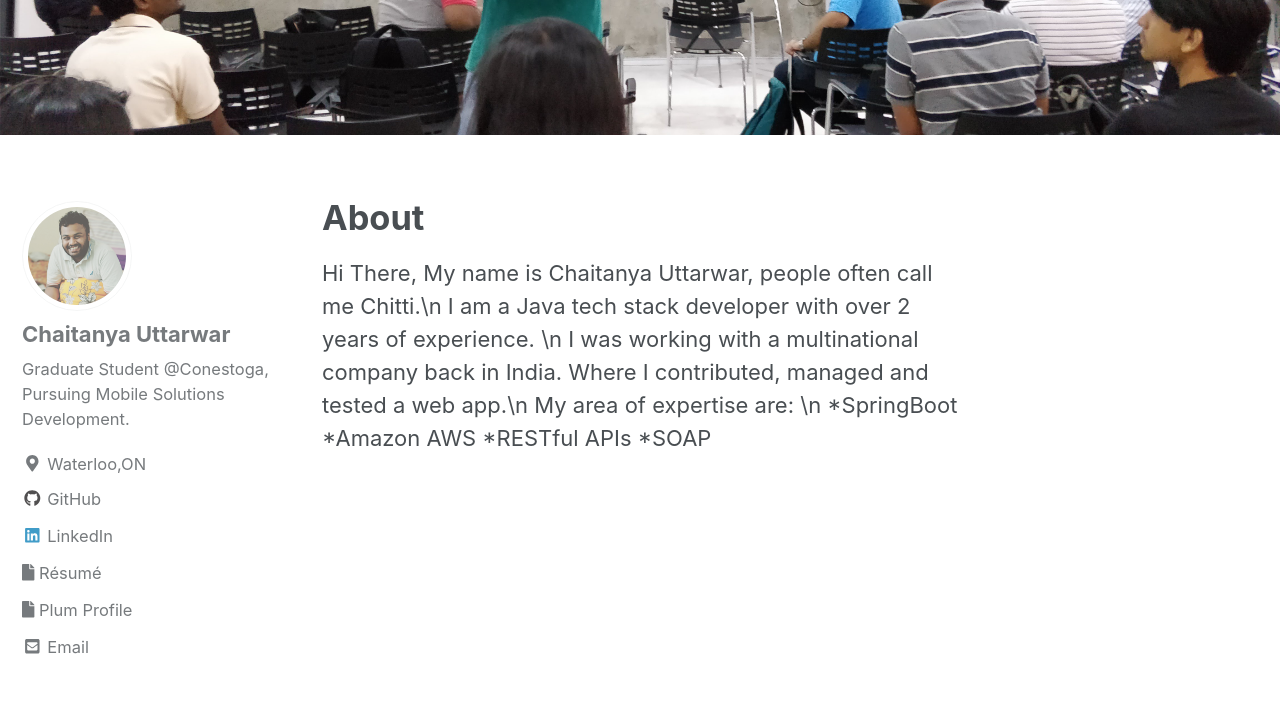
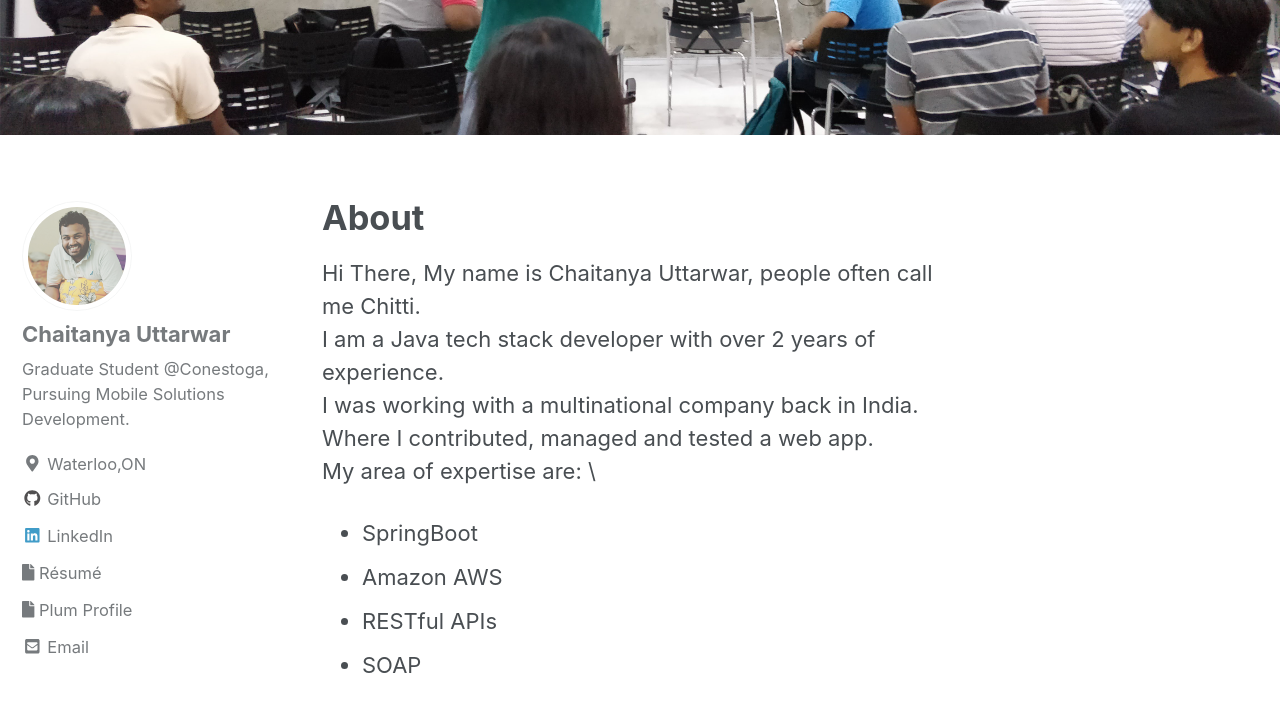
Before and after one commit to chaitanya046/chaitanya046.github.io, a Jekyll site: the page built from _pages/about.md, in a window 1280 px wide and 900 px high, scrolled down 594 px. Shown: the top 712 px of the window. Built offline with Jekyll 4.4.1, drawn with Linux system fonts in a browser that asks for light colours; cached includes are drawn as plain includes; nearby versions of some CDN libraries.

Commit message:
compatible jekyll markdown

```diff
--- a/_pages/about.md
+++ b/_pages/about.md
@@ -8,11 +8,12 @@ header:
 ---
 
 Hi There,
-My name is Chaitanya Uttarwar, people often call me Chitti.\n
-I am a Java tech stack developer with over 2 years of experience. \n
-I was working with a multinational company back in India. Where I contributed, managed and tested a web app.\n
-My area of expertise are: \n
-  *SpringBoot
-  *Amazon AWS
-  *RESTful APIs
-  *SOAP
+My name is Chaitanya Uttarwar, people often call me Chitti.\
+I am a Java tech stack developer with over 2 years of experience. \
+I was working with a multinational company back in India. Where I contributed, managed and tested a web app.\
+My area of expertise are: \
+
+   - SpringBoot
+   - Amazon AWS
+   - RESTful APIs
+   - SOAP
```
